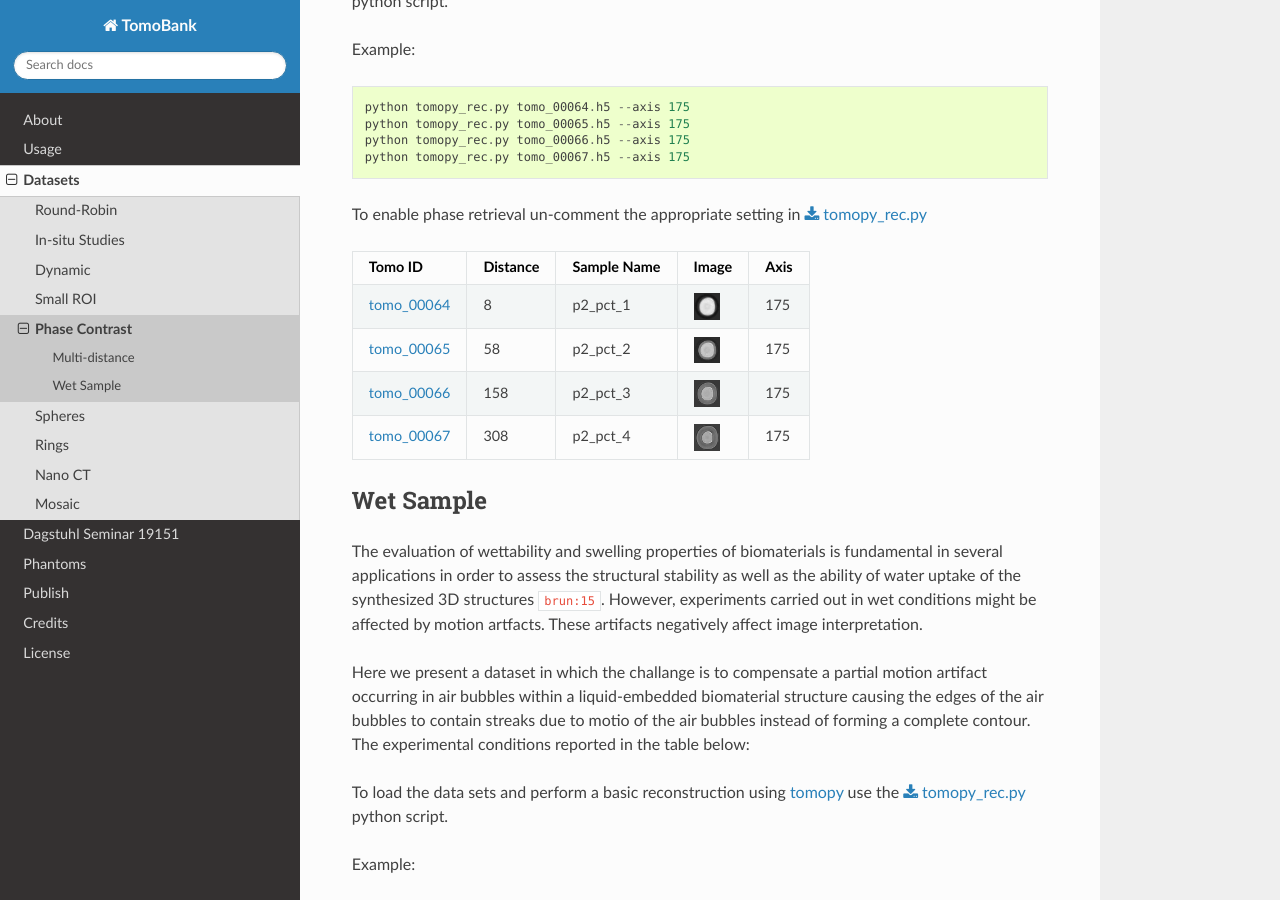
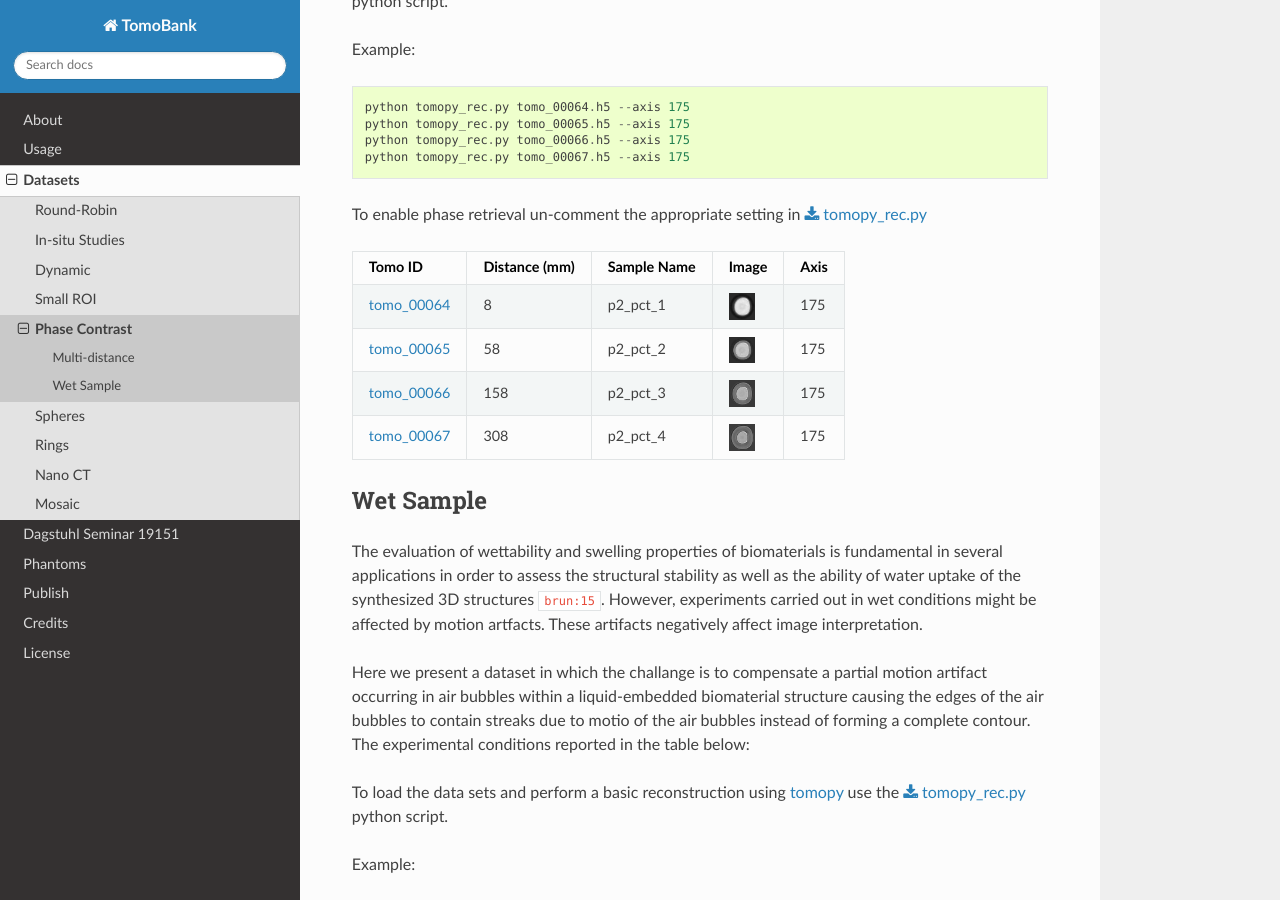
Before and after one commit to tomography/tomobank, a Sphinx documentation site: the page built from docs/source/data/docs.data.phasecontrast.rst, in a window 1280 px wide and 900 px high, scrolled down 1836 px. Built offline with Sphinx 7.4.7 and the Read the Docs theme 2.0.0, drawn with Linux system fonts in a browser that asks for light colours; cross-references to code outside the pages are shown as plain code.

Commit message:
fixes issue #6

```diff
--- a/docs/source/data/docs.data.phasecontrast.rst
+++ b/docs/source/data/docs.data.phasecontrast.rst
@@ -91,17 +91,17 @@ To enable phase retrieval un-comment the appropriate setting in :download:`tomop
     :height: 20pt
 
 
-+-------------+----------+---------------+-----------+-----------------------+
-| Tomo ID     | Distance | Sample Name   |   Image   |       Axis            |
-+=============+==========+===============+===========+=======================+
-| tomo_00064_ |     8    |   p2_pct_1    |  |00064|  |       175             |
-+-------------+----------+---------------+-----------+-----------------------+
-| tomo_00065_ |    58    |   p2_pct_2    |  |00065|  |       175             |
-+-------------+----------+---------------+-----------+-----------------------+
-| tomo_00066_ |   158    |   p2_pct_3    |  |00066|  |       175             |
-+-------------+----------+---------------+-----------+-----------------------+
-| tomo_00067_ |   308    |   p2_pct_4    |  |00067|  |       175             |
-+-------------+----------+---------------+-----------+-----------------------+
++-------------+---------------+---------------+-----------+-----------------------+
+| Tomo ID     | Distance (mm) | Sample Name   |   Image   |       Axis            |
++=============+===============+===============+===========+=======================+
+| tomo_00064_ |     8         |   p2_pct_1    |  |00064|  |       175             |
++-------------+---------------+---------------+-----------+-----------------------+
+| tomo_00065_ |    58         |   p2_pct_2    |  |00065|  |       175             |
++-------------+---------------+---------------+-----------+-----------------------+
+| tomo_00066_ |   158         |   p2_pct_3    |  |00066|  |       175             |
++-------------+---------------+---------------+-----------+-----------------------+
+| tomo_00067_ |   308         |   p2_pct_4    |  |00067|  |       175             |
++-------------+---------------+---------------+-----------+-----------------------+
 
 Wet Sample
 ~~~~~~~~~~
```
Also changed, not shown: docs/demo/tomopy_rec.py (+16 -16 lines).
